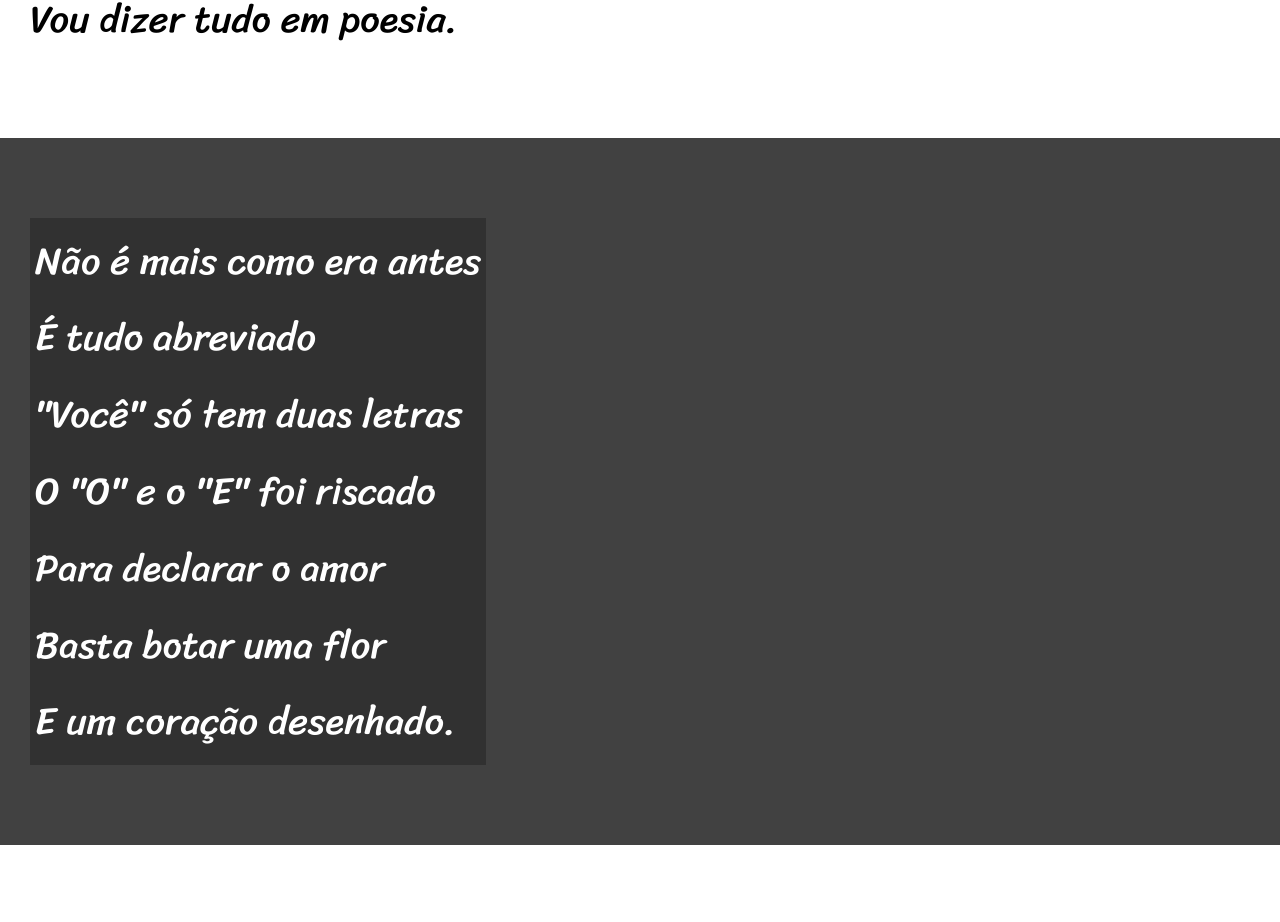
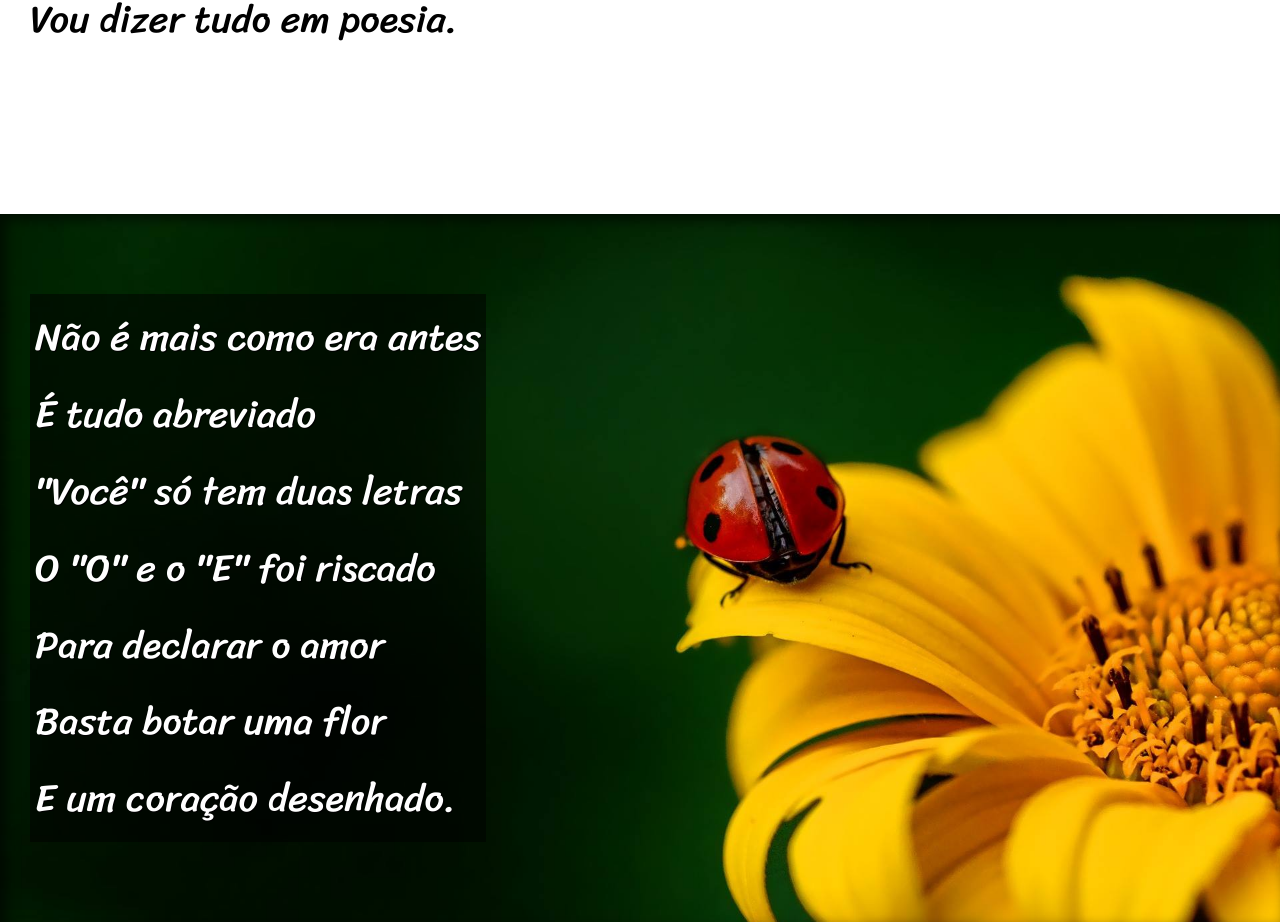
Before and after one commit to lucasfaria-p/html-css, a plain HTML site: page desafios/d012/index.html in a window 1280 px wide. Shown: the part 767-1689 px from the top of the page. Drawn offline with Linux system fonts and the light colour scheme.

Commit message:
Atualização do desafio 12

```diff
--- a/desafios/d012/estilo/style.css
+++ b/desafios/d012/estilo/style.css
@@ -63,15 +63,34 @@ section.normal {
     color: black;
 }
 
+section > p {
+    padding-bottom: 2em;
+}
+
 section.imagem {
     background-color: rgb(65, 65, 65);
     color: white;
+    box-shadow: inset 6px 6px 13px 0px rgba(0, 0, 0, 0.596);
+    background-size: cover;
+    background-attachment: fixed;
 }
 
 section.imagem > p {
     display: inline-block;
     padding: 5px;
-    background-color: rgba(0, 0, 0, 0.247);
+    background-color: rgba(0, 0, 0, 0.514);
+    text-shadow: 1px 1px 0px black;
+}
+
+section#img01 {
+    background-image: url('../imagens/background001.jpg');
+    background-position: right center;
+
+}
+
+section#img02 {
+    background-image: url('../imagens/background002.jpg');
+
 }
 
 footer {
--- a/desafios/d012/index.html
+++ b/desafios/d012/index.html
@@ -24,7 +24,7 @@
         </p>
     </section>
 
-    <section class="imagem">
+    <section class="imagem" id="img01">
         <p>
             Não é mais como era antes <br>
             É tudo abreviado <br>
@@ -58,7 +58,7 @@
         </p>
     </section>
 
-    <section class="imagem">
+    <section class="imagem" id="img02">
         <p>
             Tenho saudade das cartas <br>
             Escritas com a própria mão <br>
```
